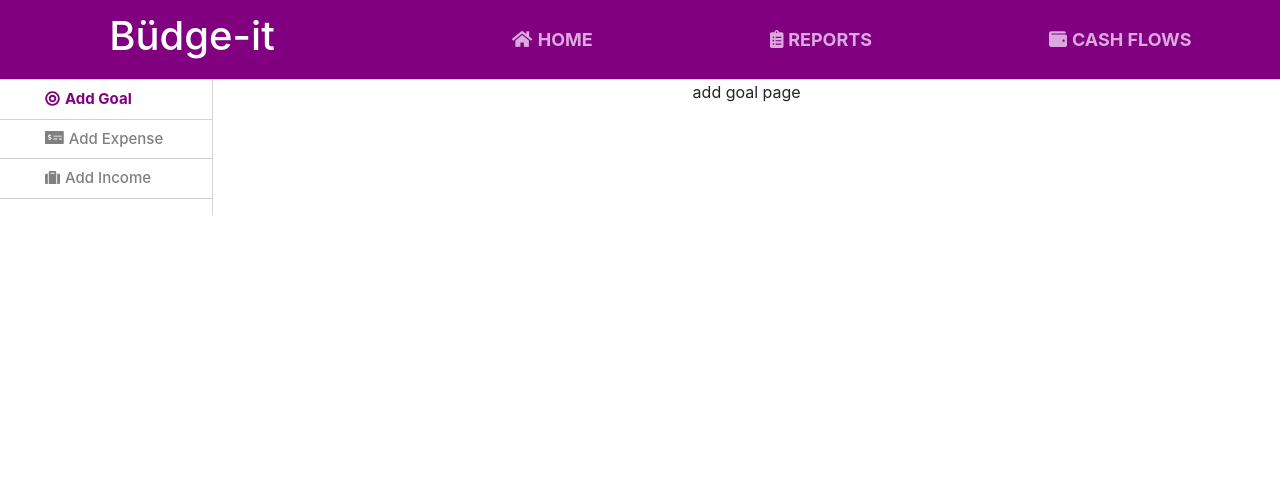
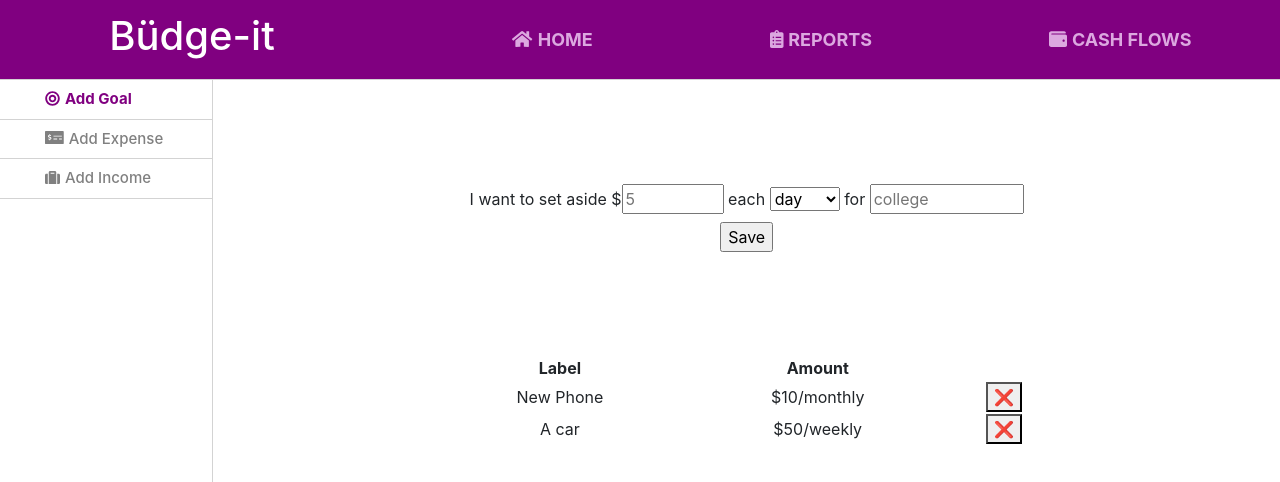
Before and after one commit to Nethermane/react_HCI_325, a React (Create React App) app: page /addgoal in a window 1280 px wide. Shown: the top 482 px of the page. Built offline with nearby package versions, Linux system fonts and the light colour scheme.

Commit message:
Added goals page

```diff
--- a/src/App.js
+++ b/src/App.js
@@ -22,7 +22,7 @@ function App(props) {
           <Col className="sideNavCol" xs={2}>
             {props.location.pathname !== "/login" ? <SideNav /> : null}
           </Col>
-          <Col className="page" xs={10}>
+          <Col className="page" xs={10} style={{minHeight:"90vh"}}>
             <Switch>
               <Route exact path="/" component={Home} />
               <Route exact path="/home" component={Home} />
--- a/src/pages/AddGoal.jsx
+++ b/src/pages/AddGoal.jsx
@@ -1,7 +1,65 @@
 import React from "react";
 
-function AddGoal() {
-  return <p>add goal page</p>;
+class AddGoal extends React.Component {
+  constructor() {
+    super();
+
+    this.state = {
+      goals: [{ label: "New Phone", amount: "10", frequency: "monthly" }, { label: "A car", amount: "50", frequency: "weekly" }]
+    };
+  }
+  removeGoal(goal, index) {
+    var newState = this.state;
+    newState.goals.splice(index, 1);
+    this.setState(newState)
+  }
+  addGoal(goal) {
+    var newState = this.state;
+    newState.goals.add(goal);
+    this.setState(newState)
+  }
+  render() {
+    let existingGoals = this.state.goals.map((goal, index) =>
+      <tr>
+        <td>{goal.label}</td>
+        <td>${goal.amount}/{goal.frequency}</td>
+        <td><button onClick={() => this.removeGoal(goal,index)}>&#10060;</button></td>
+      </tr >
+    )
+    return (
+      <div style={{ width: "100%", height: "100%" }}>
+        <form style={{ margin: "auto", marginTop: "10%" }}>
+          <div style={{ display: "inline-block" }}>
+            <label>
+              I want to set aside $
+        <input type="text" name="amount" size="5" placeholder="5" />
+              &nbsp;each&nbsp;
+        <select>
+                <option value="day">day</option>
+                <option value="week">week</option>
+                <option value="month">month</option>
+                <option value="year">year</option>
+              </select>
+              &nbsp;for&nbsp;
+      <input type="text" name="amount" size="10" placeholder="college" />
+            </label>
+          </div>
+          <br />
+          <input type="submit" value="Save"></input>
+        </form>
+        <table style={{ width: "60%", margin: "auto", marginTop: "10%" }}>
+          <tbody>
+            <tr>
+              <th>Label</th>
+              <th>Amount</th>
+              <th></th>
+            </tr>
+            {existingGoals}
+          </tbody>
+        </table>
+
+      </div>)
+  }
 }
 
 export default AddGoal;
```
Also changed, not shown: 1 other file (tests, documents, lock files or other folders).
